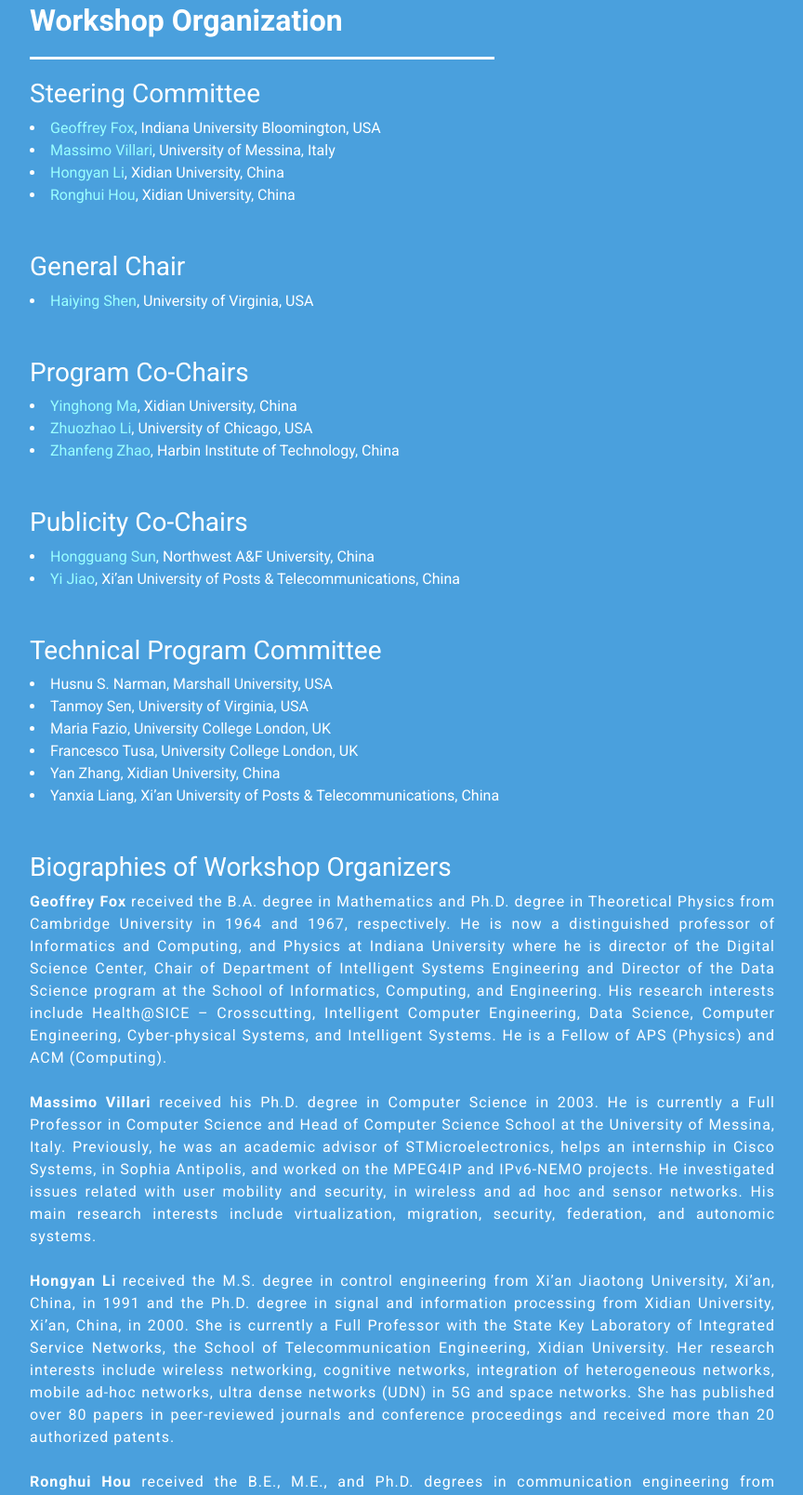
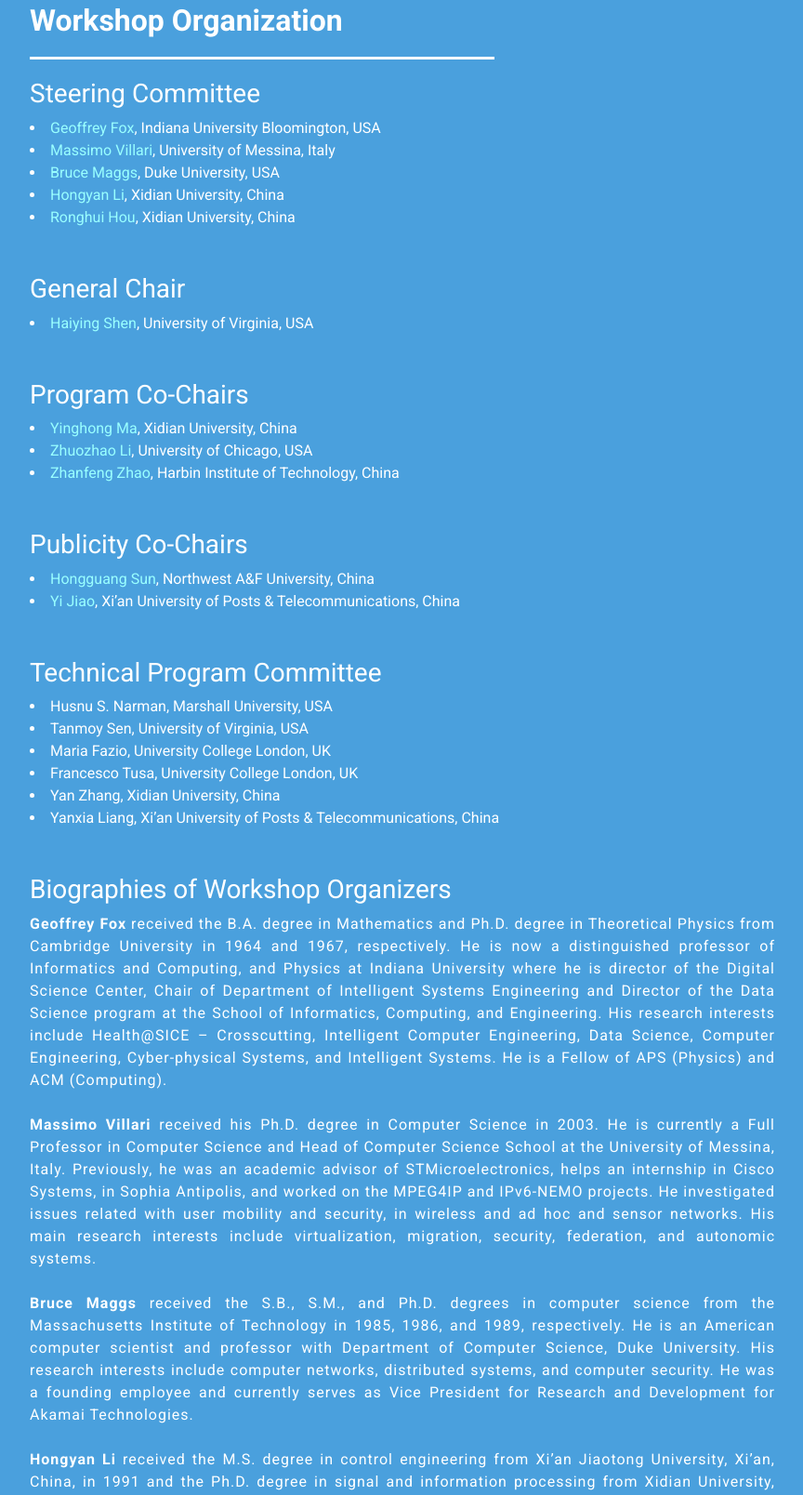
Before and after one commit to eccn-2019/pages, a plain HTML site: page index.html in a window 1280 px wide. Shown: the part 2662-4270 px from the top of the page at 93% size, without its empty margins (367-1231 px from the left). Drawn offline with Linux system fonts and the light colour scheme.

Commit message:
eccn-2019

```diff
--- a/index.html
+++ b/index.html
@@ -144,6 +144,7 @@ body {
               <li><a href="#p2">Massimo Villari</a>, University of Messina, Italy</li>
               <!--<li><a href="#p3">Ludmila Cherkasova</a>, ARM Research, USA</li>
 			  <li><a href="#p4">Umakishore Ramachandran</a>, Georgia Tech, USA</li>-->
+			  <li><a href="#p14">Bruce Maggs</a>, Duke University, USA</li>
               <li><a href="#p5">Hongyan Li</a>, Xidian University, China</li>
 			  <li><a href="#p6">Ronghui Hou</a>, Xidian University, China</li>
             <br><br>
@@ -184,6 +185,8 @@ body {
 			<a href="#" name="p4"></a>
 			<span><b>Umakishore Ramachandran</b> received the Ph.D. degree in Computer Science from the University of Wisconsin, Madison in 1986. Currently he is a Professor in the College of Computing at Georgia Tech. His research interests include architectural design, programming, and analysis of parallel and distributed systems. He received a Presidential Young Investigator (PYI) Award from the National Science Foundation (NSF) in 1990, the Georgia Tech Doctoral Thesis Advisor Award in 1993, the College of Computing Outstanding Senior Research Faculty Award in 1996, the College of Computing Dean's Award in 2003 and 2014, the William A. "Gus" Baird Faculty Teaching Award from the College of Computing in 2004, the Peter A. Freeman Faculty Award from the College of Computing in 2009 and in 2013, the Outstanding Faculty Mentor Award from the College of Computing in 2014, and became an IEEE Fellow in 2014.<br><br>-->
 
+			<a href="#" name="p14"></a>
+			<span><b>Bruce Maggs</b> received the S.B., S.M., and Ph.D. degrees in computer science from the Massachusetts Institute of Technology in 1985, 1986, and 1989, respectively. He is an American computer scientist and professor with Department of Computer Science, Duke University. His research interests include computer networks, distributed systems, and computer security. He was a founding employee and currently serves as Vice President for Research and Development for Akamai Technologies.<br><br>
 
 			<a href="#" name="p5"></a>
 			<span><b>Hongyan Li</b> received the M.S. degree in control engineering from Xi’an Jiaotong University, Xi’an, China, in 1991 and the Ph.D. degree in signal and information processing from Xidian University, Xi’an, China, in 2000. She is currently a Full Professor with the State Key Laboratory of Integrated Service Networks, the School of Telecommunication Engineering, Xidian University. Her research interests include wireless networking, cognitive networks, integration of heterogeneous networks, mobile ad-hoc networks, ultra dense networks (UDN) in 5G and space networks. She has published over 80 papers in peer-reviewed journals and conference proceedings and received more than 20 authorized patents.<br><br>
```
